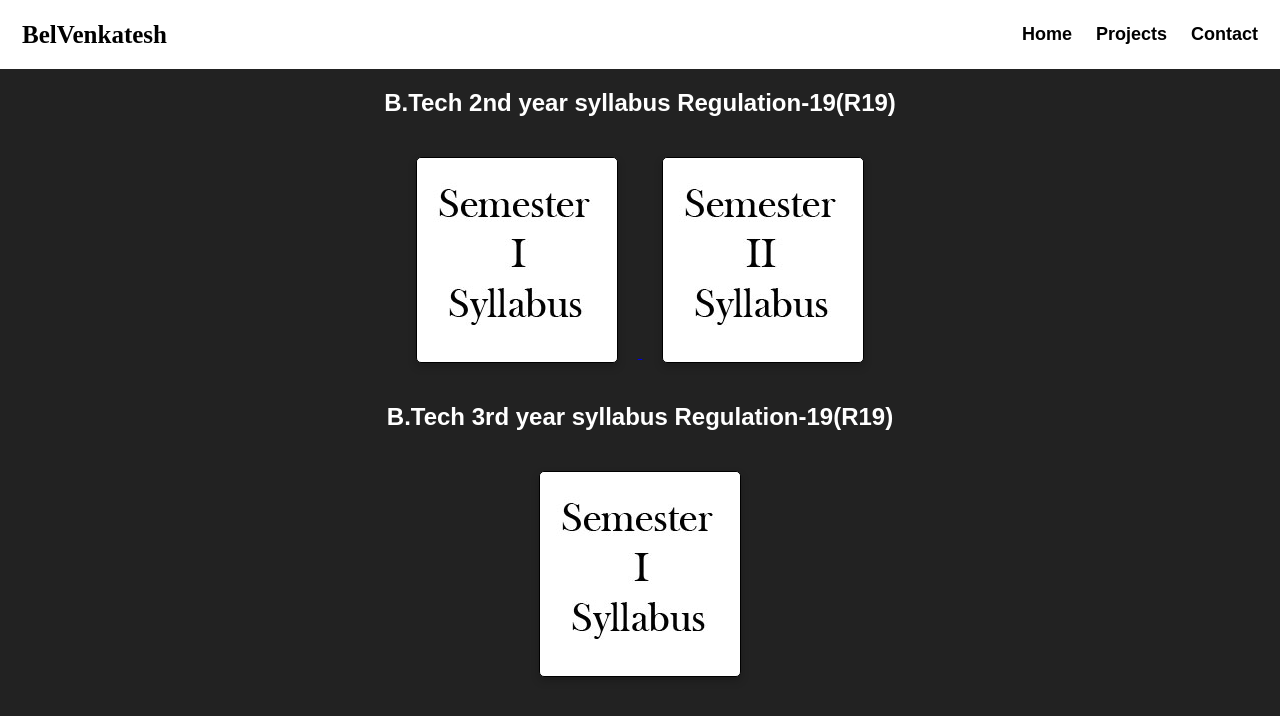
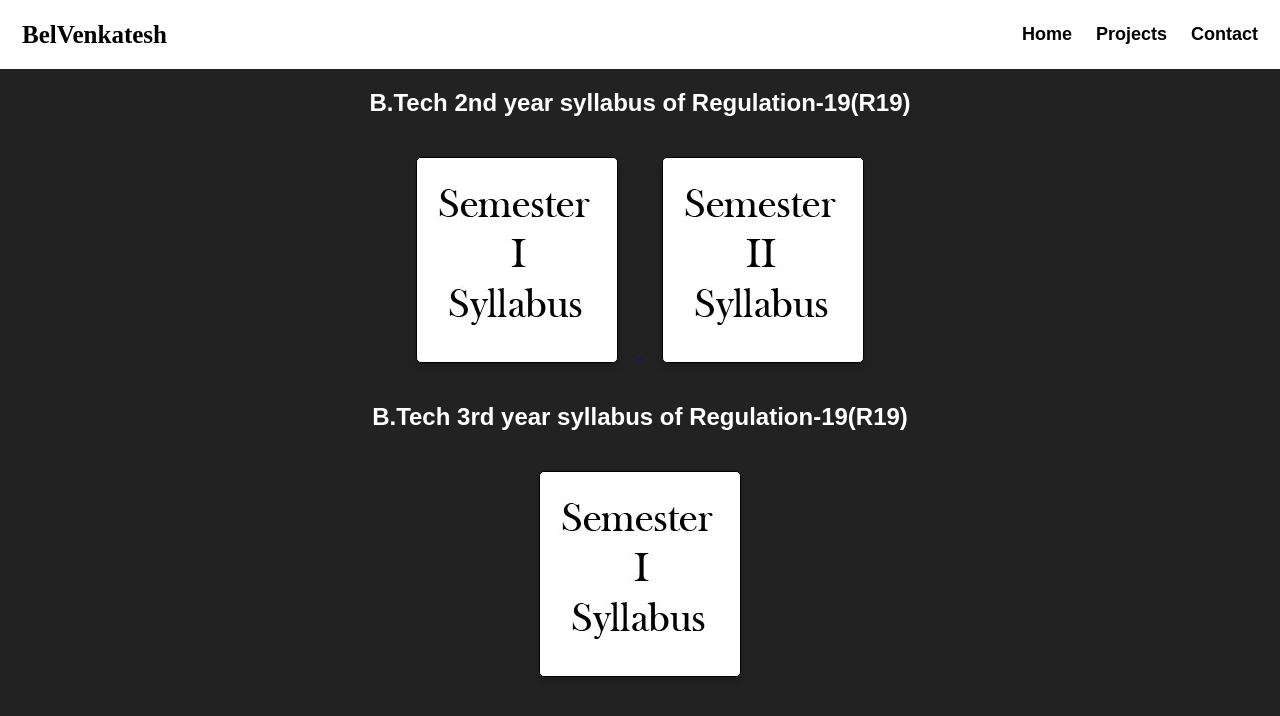
Before and after one commit to belvenkat/website, a plain HTML site: page home.html in a window 1280 px wide. Drawn offline with Linux system fonts and the light colour scheme.

Commit message:
updated index page

```diff
--- a/home.html
+++ b/home.html
@@ -108,7 +108,7 @@
         </div>
 
     </div>
-    <h2 style="text-align: center;color: white;">B.Tech 2nd year syllabus Regulation-19(R19)</h2>
+    <h2 style="text-align: center;color: white;">B.Tech 2nd year syllabus of Regulation-19(R19)</h2>
     <div style="text-align: center">
         <a href="./semester-1.html" target="_blank">
             <div class="card">
@@ -124,7 +124,7 @@
             </div>
         </a>
 
-        <h2 style="text-align: center;color: white;">B.Tech 3rd year syllabus Regulation-19(R19)</h2>
+        <h2 style="text-align: center;color: white;">B.Tech 3rd year syllabus of Regulation-19(R19)</h2>
         <div style="text-align: center">
             <a href="./semester-3-1.html" target="_blank">
                 <div class="card">
```
Also changed, not shown: index.html (+3 -1 lines).
